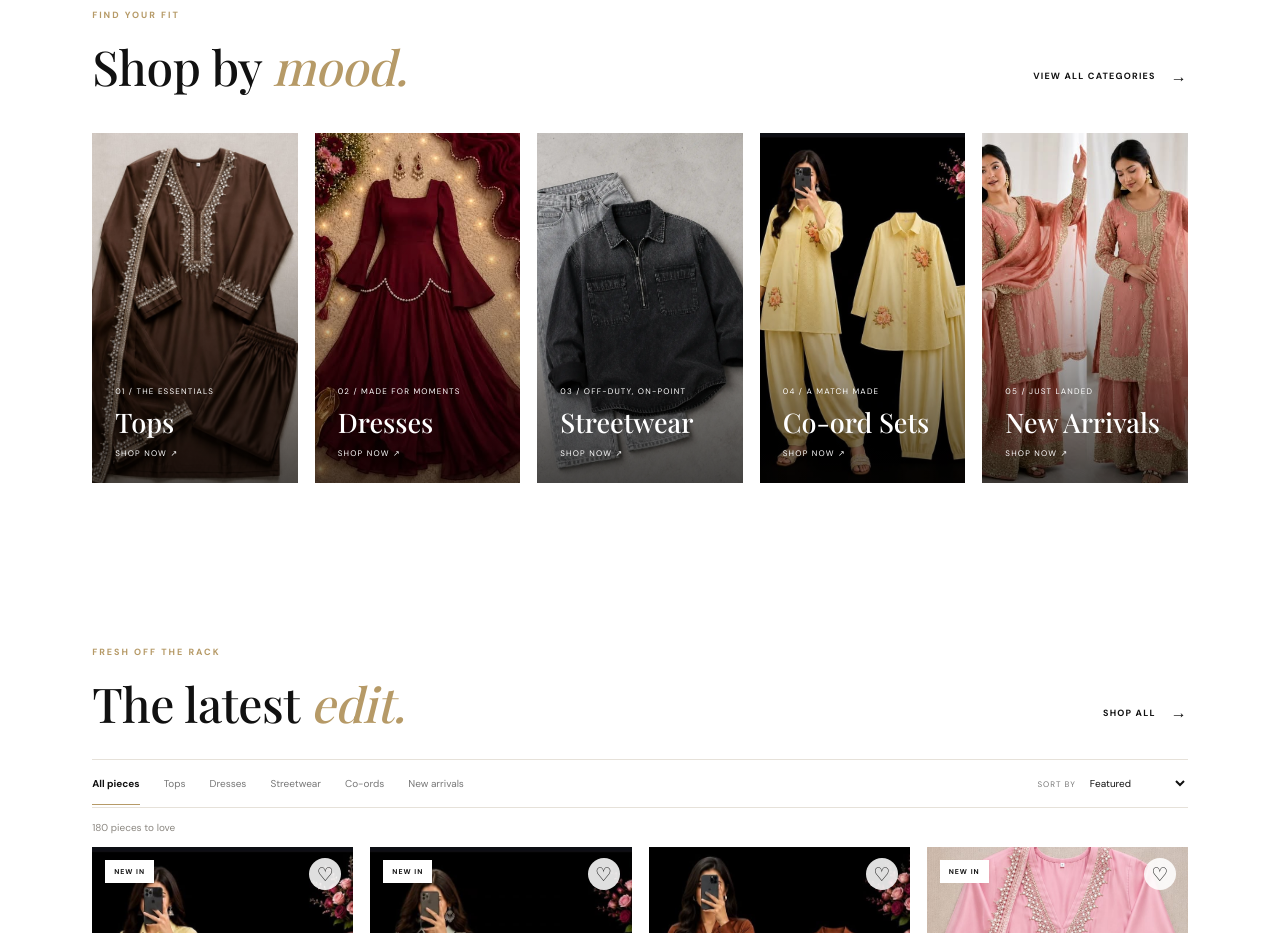
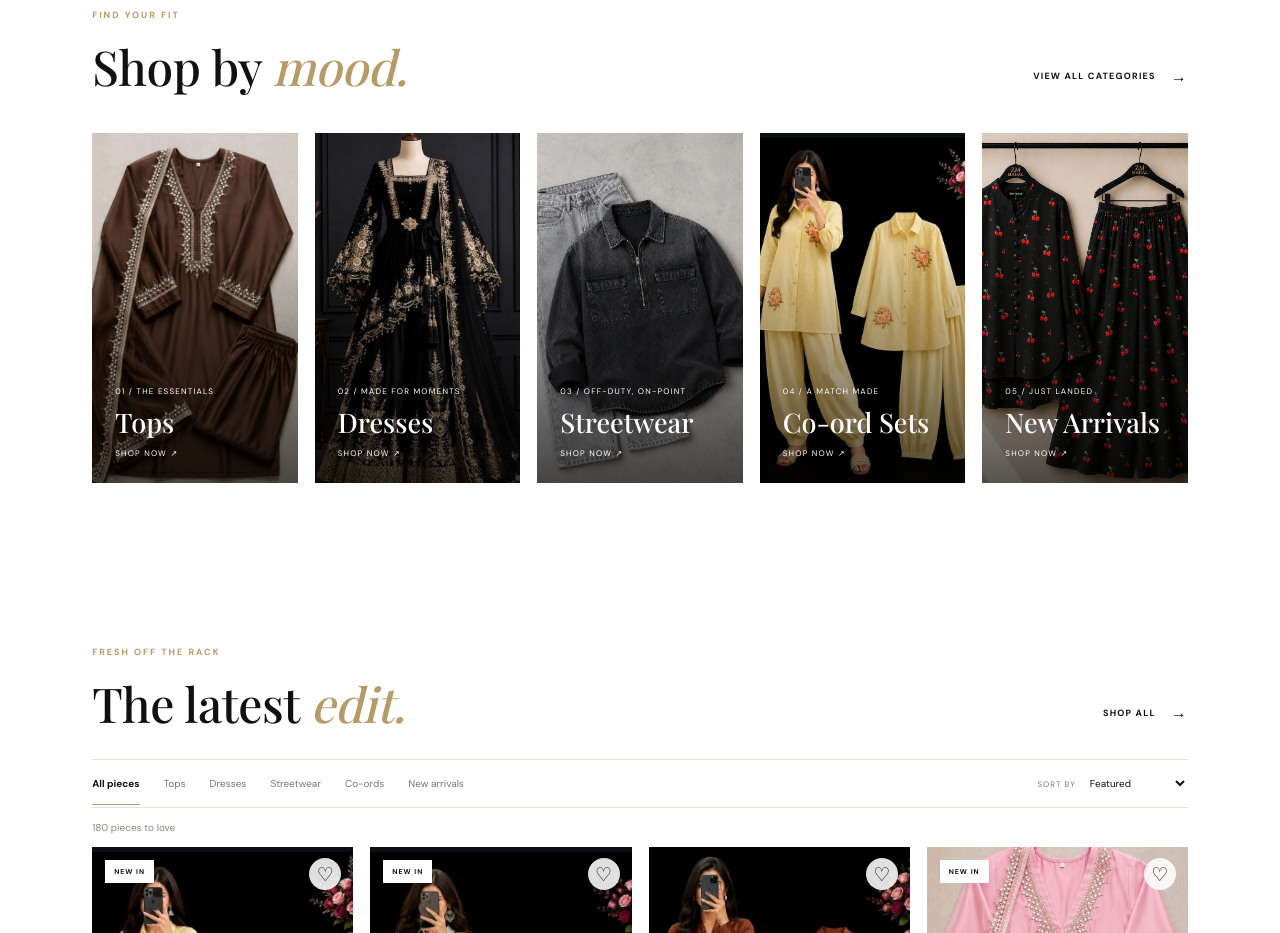
Before and after one commit to buttyqueen99-blip/Butty-Queen, a plain HTML site: page index.html in a window 1280 px wide. Shown: the part 900-1833 px from the top of the page. Drawn offline with nearby package versions, Linux system fonts and the light colour scheme.

Commit message:
Add files via upload

```diff
--- a/index.html
+++ b/index.html
@@ -61,10 +61,10 @@
       </div>
       <div class="category-grid">
         <a class="category-card" href="#shop" data-category-link="Tops"><img src="image%203/IMG-20260802-WA0008.jpg" alt="Pink embellished top and co-ord set"><span class="category-copy"><small>01 / THE ESSENTIALS</small><strong>Tops</strong><span>SHOP NOW ↗</span></span></a>
-        <a class="category-card" href="#shop" data-category-link="Dresses"><img src="image%203/_1469220548.jpg" alt="Burgundy occasion dress"><span class="category-copy"><small>02 / MADE FOR MOMENTS</small><strong>Dresses</strong><span>SHOP NOW ↗</span></span></a>
+        <a class="category-card" href="#shop" data-category-link="Dresses"><img src="https://raw.githubusercontent.com/buttyqueen99-blip/Butty-Queen/main/image%202/_1179920565.jpg" alt="Black embroidered occasion dress"><span class="category-copy"><small>02 / MADE FOR MOMENTS</small><strong>Dresses</strong><span>SHOP NOW ↗</span></span></a>
         <a class="category-card" href="#shop" data-category-link="Streetwear"><img src="image%203/kuhesha%20soni_13158081.jpg" alt="Relaxed denim streetwear look"><span class="category-copy"><small>03 / OFF-DUTY, ON-POINT</small><strong>Streetwear</strong><span>SHOP NOW ↗</span></span></a>
         <a class="category-card" href="#shop" data-category-link="Co-ord Sets"><img src="image%203/3dfc2b41556a40c88d8a0f976b5a380f.jpg" alt="Yellow embroidered co-ord set"><span class="category-copy"><small>04 / A MATCH MADE</small><strong>Co-ord Sets</strong><span>SHOP NOW ↗</span></span></a>
-        <a class="category-card" href="#shop" data-category-link="New Arrivals"><img src="image%202/_1156760937.jpg" alt="Pink embroidered festive suit"><span class="category-copy"><small>05 / JUST LANDED</small><strong>New Arrivals</strong><span>SHOP NOW ↗</span></span></a>
+        <a class="category-card" href="#shop" data-category-link="New Arrivals"><img src="https://raw.githubusercontent.com/buttyqueen99-blip/Butty-Queen/main/image%202/_1355289339.jpg" alt="Black cherry-print co-ord set"><span class="category-copy"><small>05 / JUST LANDED</small><strong>New Arrivals</strong><span>SHOP NOW ↗</span></span></a>
       </div>
     </section>
 
```
